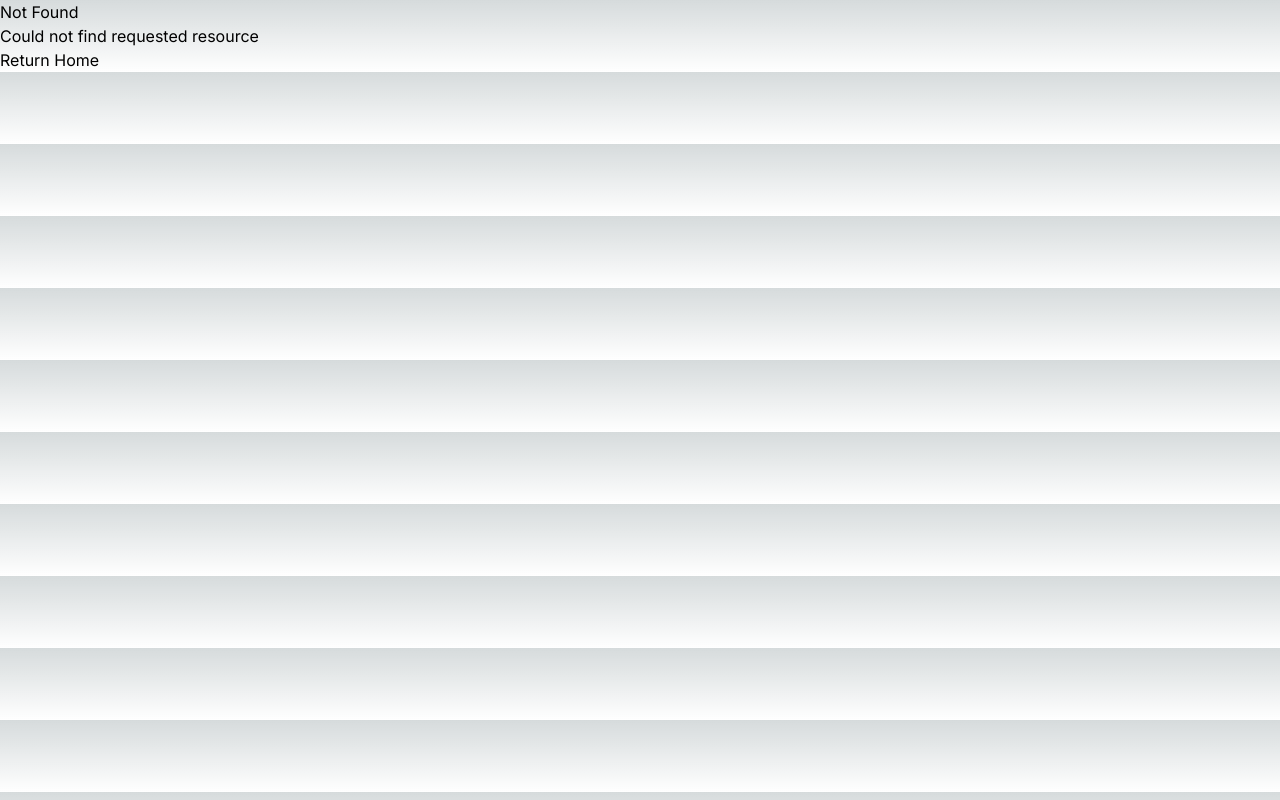
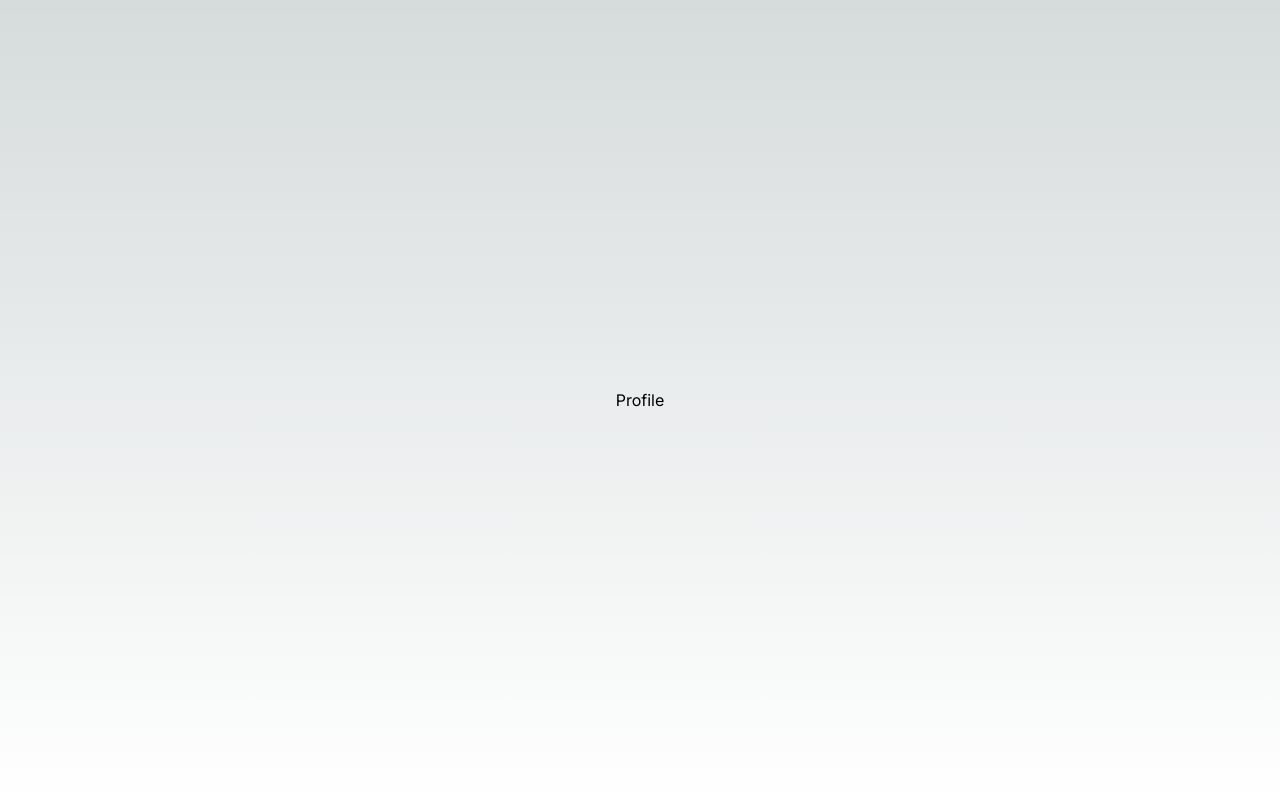
Before and after one commit to Atanu0341/Auth-Nextjs, a Next.js app: page /profile in a window 1280 px wide. Before the commit this address had no page. Built offline with nearby package versions, Linux system fonts and the light colour scheme.

Commit message:
Add profile page component

```diff
--- /dev/null
+++ b/src/app/profile/page.tsx
@@ -0,0 +1,9 @@
+
+
+export default function ProfilePage() {
+    return (
+        <div className="flex flex-col items-center justify-center min-h-screen py-2">
+            <h1>Profile</h1>
+        </div>
+    )
+}
```
